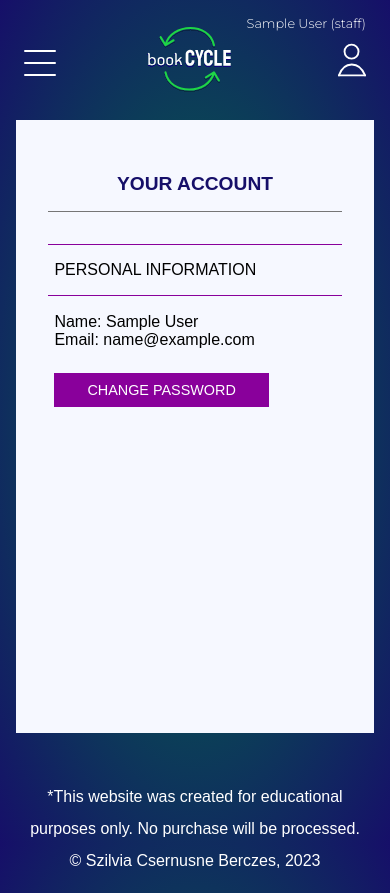
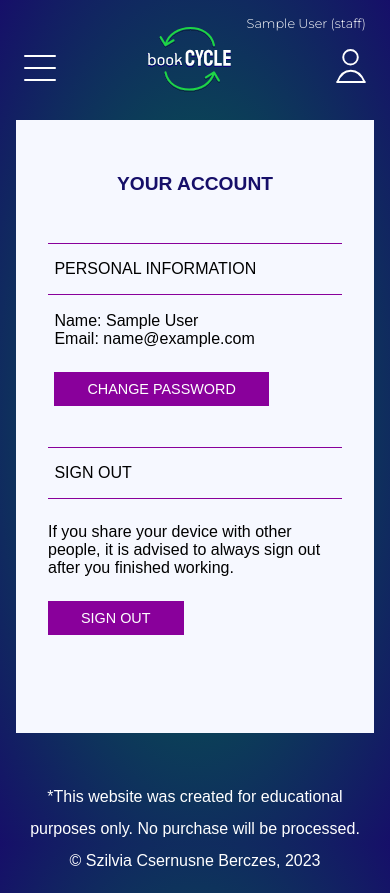
Before and after one commit to szilvia-csernus/book-cycle, a Django app: page /profile/ in a window 390 px wide. Run offline with Django 3.2, Linux system fonts and the light colour scheme; the visitor is signed in with stand-in values (Sample User, id 1); data comes from the database, SQL or seed files in the repository; parts of the project's set-up code (start-up, migrations or seed data) failed here and were passed over; some libraries are stand-ins or nearby versions; some web fonts are replaced.

Commit message:
add sign out function to mobile version

```diff
--- a/profiles/templates/profiles/profile.html
+++ b/profiles/templates/profiles/profile.html
@@ -1,5 +1,7 @@
 {% extends "base.html" %}
 {% load static %}
+{% load i18n %}
+{% load account socialaccount %}
 
 {% block extra_css %}
 <link rel="stylesheet" href="{% static 'css/account.css' %}">
@@ -35,8 +37,8 @@
                     </form>
                 {% endif %}
             </div>
-            {% if not user.is_staff %}
-                <div class="account-form-frame">
+            <div class="account-form-frame">
+                {% if not user.is_staff %}
                     <h2 class="account-details-title">Your Order History</h2>
                     {% if orders|length > 0 %}
                     <div class="order-history-details-box">
@@ -63,8 +65,20 @@
                     {% else %}
                     <div class="no-purchase">You haven't made a purchase with us yet.</div>
                     {% endif %}
+                {% endif %}
+                <div class="mobile">
+                <h2 class="account-details-title">Sign Out</h1>
+                <p>{% trans 'If you share your device with other people, it is advised to always sign out after you finished working.' %}</p>
+
+                <form class="account-form-frame" method="post" action="{% url 'account_logout' %}">
+                    {% csrf_token %}
+                    {% if redirect_field_value %}
+                    <input type="hidden" name="{{ redirect_field_name }}" value="{{ redirect_field_value }}" />
+                    {% endif %}
+                    <button class="account-button" type="submit">{% trans 'Sign Out' %}</button>
+                </form>
                 </div>
-            {% endif %}
+            </div>
         </div>
     </div>
 </main>
--- a/static/css/account.css
+++ b/static/css/account.css
@@ -17,6 +17,10 @@
 
 .account-details-frame {
     margin: auto;
+}
+
+.account-background .title {
+    border-bottom: none;
 }
 
 .account-details-title {
@@ -123,7 +127,6 @@ a.back-to-profile {
 }
 
 @media screen and (min-width: 500px) {
-
     .account-details-frame {
         max-width: 26.4rem;
     }
@@ -135,6 +138,9 @@ a.back-to-profile {
         justify-content: space-around;
         align-items: flex-start;
     }
+    .account-background .title {
+        border-bottom: 1px solid var(--input-border);
+    }
 }
 
 @media screen and (min-width: 1442px) {
--- a/static/css/base.css
+++ b/static/css/base.css
@@ -103,10 +103,11 @@ header {
     top: 0;
     left: 0;
     right: 0;
-    padding: 2.7rem 1.5rem;
+    padding: 2.7rem 1.5rem 1.5rem;
     display: flex;
     justify-content: space-between;
     align-items: center;
+    min-height: 7rem;
     max-width: 1442px;
     font-family: 'Montserrat';
     font-size: 1rem;
@@ -154,11 +155,11 @@ footer {
     display: flex;
     color: var(--text-light);
     align-items: center;
-    column-gap: 1.5rem;
+    column-gap: 1rem;
 }
 
 img.user {
-    width: 28px;
+    width: 30px;
     height: 34px;
 }
 
```
